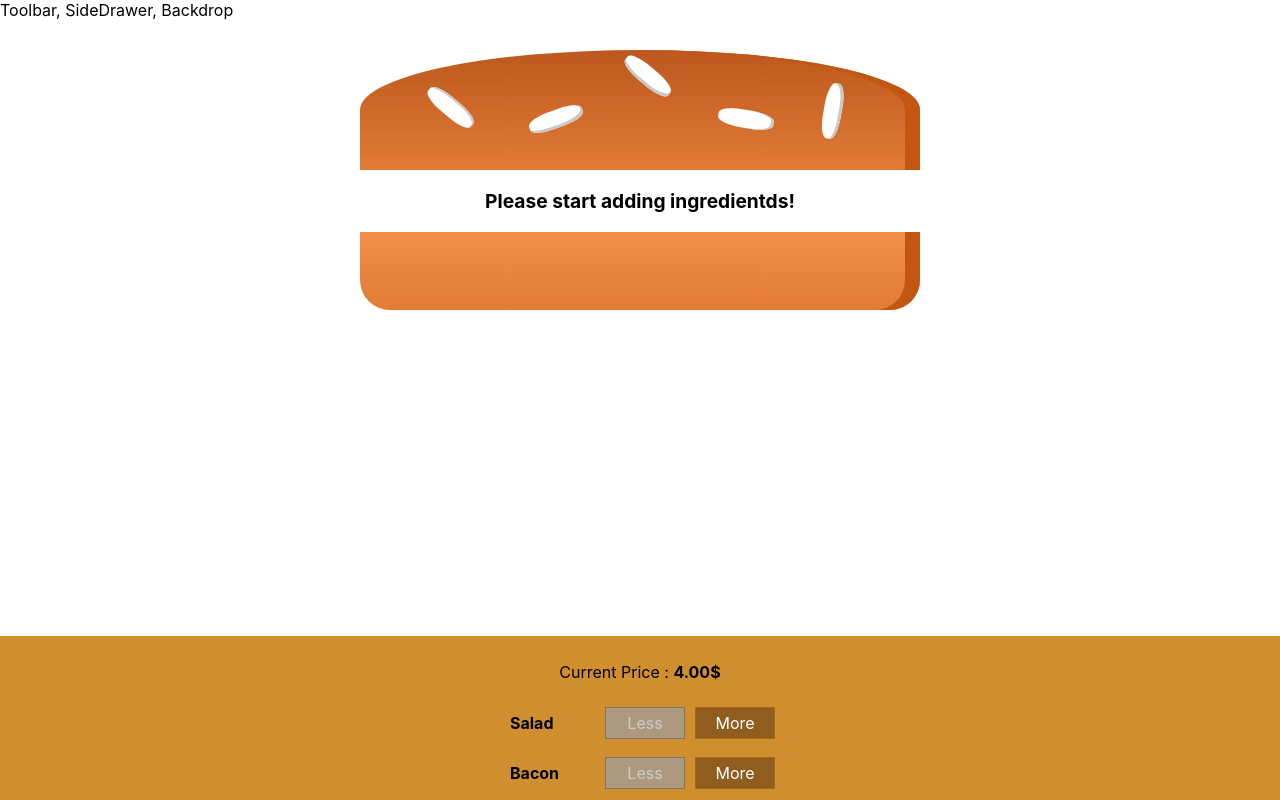
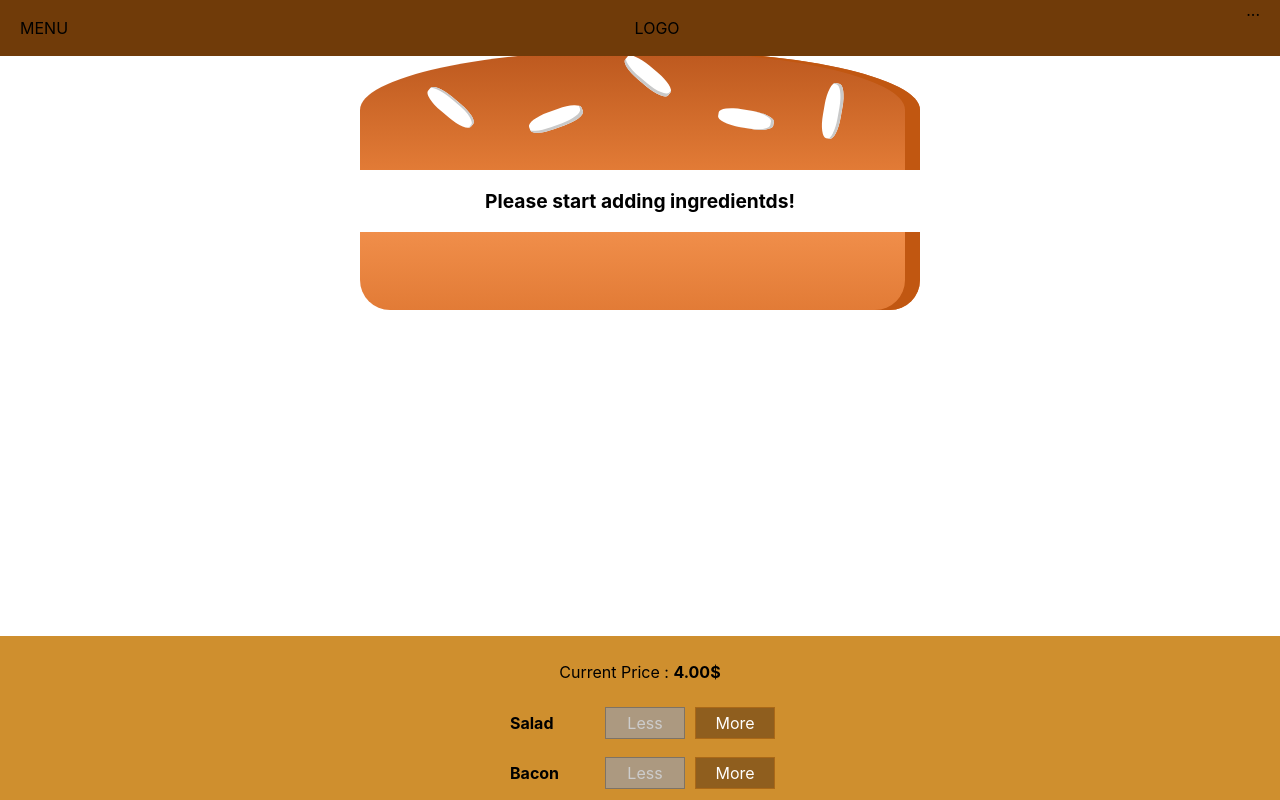
Before and after one commit to bahadirk/BurgerBuilder, a React app: page / in a window 1280 px wide. Shown: the top 800 px of the page. Built offline with nearby package versions, Linux system fonts and the light colour scheme.

Commit message:
Add Toolbar component

```diff
--- a/src/components/Layout/Layout.js
+++ b/src/components/Layout/Layout.js
@@ -2,9 +2,11 @@
 
 import Aux from "../../hoc/Aux";
 import styles from "./Layout.module.css";
+import Toolbar from "../Navigation/Toolbar/Toolbar";
 
 const layout = props => (
   <Aux>
+    <Toolbar />
     <div>Toolbar, SideDrawer, Backdrop</div>
     <main className={styles.Content}>{props.children}</main>
   </Aux>
--- /dev/null
+++ b/src/components/Navigation/Toolbar/Toolbar.js
@@ -0,0 +1,13 @@
+import React from "react";
+
+import styles from "./Toolbar.module.css";
+
+const toolbar = props => (
+  <header className={styles.Toolbar}>
+    <div>MENU</div>
+    <div>LOGO</div>
+    <nav>...</nav>
+  </header>
+);
+
+export default toolbar;
--- /dev/null
+++ b/src/components/Navigation/Toolbar/Toolbar.module.css
@@ -0,0 +1,18 @@
+.Toolbar {
+  height: 56px;
+  width: 100%;
+  position: fixed;
+  top: 0;
+  left: 0;
+  background-color: #703b09;
+  display: flex;
+  justify-content: space-between;
+  align-items: center;
+  padding: 0 20px;
+  box-sizing: border-box;
+  z-index: 90;
+}
+
+.Toolbar nav {
+  height: 100%;
+}
```
